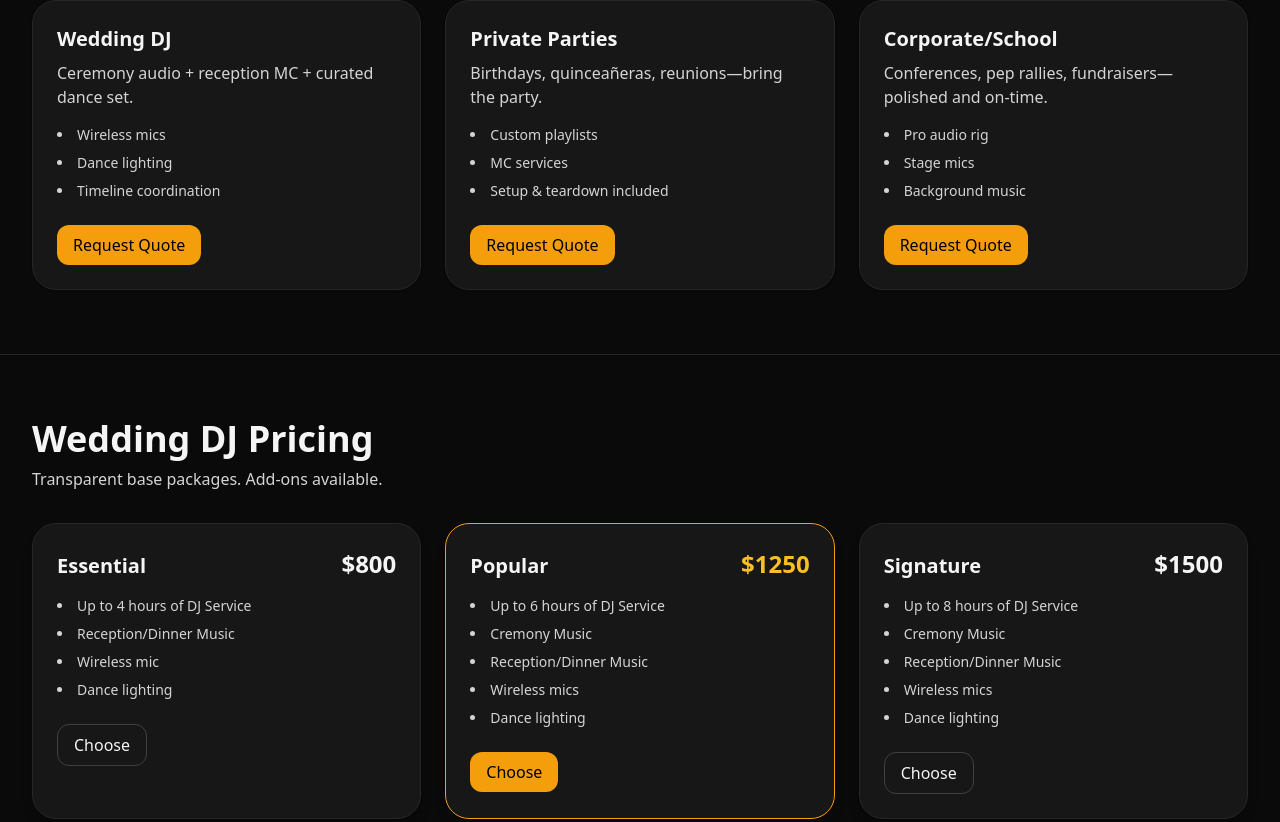
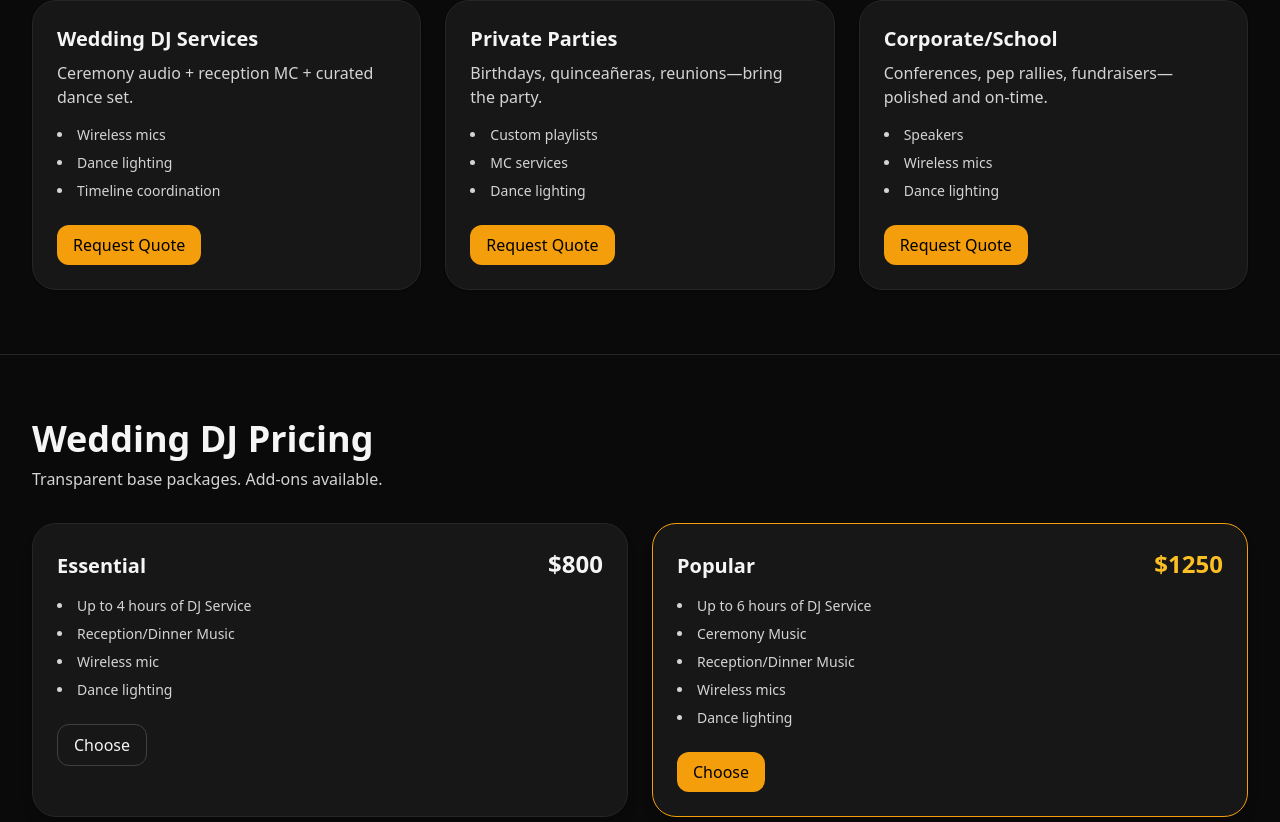
Before and after one commit to dexter806/tascosa.audio, a Next.js app: page / in a window 1280 px wide. Shown: the part 898-1720 px from the top of the page. Built offline with nearby package versions, Linux system fonts and the light colour scheme.

Commit message:
Update index.js

```diff
--- a/pages/index.js
+++ b/pages/index.js
@@ -85,9 +85,9 @@ export default function Home() {
         <p className="mt-2 text-neutral-300">Pick what fits your event. We can customize any package.</p>
         <div className="mt-8 grid md:grid-cols-3 gap-6">
           {[
-            { title: "Wedding DJ", desc: "Ceremony audio + reception MC + curated dance set.", items: ["Wireless mics", "Dance lighting", "Timeline coordination"]},
-            { title: "Private Parties", desc: "Birthdays, quinceañeras, reunions—bring the party.", items: ["Custom playlists", "MC services", "Setup & teardown included"]},
-            { title: "Corporate/School", desc: "Conferences, pep rallies, fundraisers—polished and on-time.", items: ["Pro audio rig", "Stage mics", "Background music"]},
+            { title: "Wedding DJ Services", desc: "Ceremony audio + reception MC + curated dance set.", items: ["Wireless mics", "Dance lighting", "Timeline coordination"]},
+            { title: "Private Parties", desc: "Birthdays, quinceañeras, reunions—bring the party.", items: ["Custom playlists", "MC services", "Dance lighting"]},
+            { title: "Corporate/School", desc: "Conferences, pep rallies, fundraisers—polished and on-time.", items: ["Speakers", "Wireless mics", "Dance lighting"]},
           ].map((card) => (
             <div key={card.title} className="rounded-3xl border border-neutral-800 bg-neutral-900 p-6 shadow">
               <h3 className="text-xl font-semibold">{card.title}</h3>
@@ -126,11 +126,11 @@ export default function Home() {
      <section id="pricing" className="mx-auto max-w-7xl px-4 sm:px-6 lg:px-8 py-16 border-t border-neutral-800">
   <h2 className="text-3xl md:text-4xl font-bold">Wedding DJ Pricing</h2>
   <p className="mt-2 text-neutral-300">Transparent base packages. Add-ons available.</p>
-        <div className="mt-8 grid md:grid-cols-3 gap-6">
+
+  <div className="mt-8 grid md:grid-cols-2 gap-6 justify-center">
     {[
       { tier: "Essential", price: "$800", features: ["Up to 4 hours of DJ Service", "Reception/Dinner Music", "Wireless mic", "Dance lighting"] },
-            { tier: "Popular", price: "$1250", features: ["Up to 6 hours of DJ Service", "Cremony Music", "Reception/Dinner Music", "Wireless mics", "Dance lighting"], highlight: true },
-            { tier: "Signature", price: "$1500", features: ["Up to 8 hours of DJ Service", "Cremony Music", "Reception/Dinner Music", "Wireless mics", "Dance lighting"] },
+      { tier: "Popular", price: "$1250", features: ["Up to 6 hours of DJ Service", "Ceremony Music", "Reception/Dinner Music", "Wireless mics", "Dance lighting"], highlight: true },
     ].map((p) => (
       <div key={p.tier} className={`rounded-3xl border ${p.highlight ? 'border-amber-500' : 'border-neutral-800'} bg-neutral-900 p-6 shadow-lg`}>
         <div className="flex items-baseline justify-between">
@@ -144,8 +144,12 @@ export default function Home() {
       </div>
     ))}
   </div>
-        <p className="mt-4 text-xs text-neutral-500">Final quote depends on venue, travel, and add-ons. Sales tax where applicable.</p>
+
+  <p className="mt-4 text-xs text-neutral-500">
+    Final quote depends on venue, travel, and add-ons. Sales tax where applicable.
+  </p>
 </section>
+
 
       <section id="about" className="mx-auto max-w-7xl px-4 sm:px-6 lg:px-8 py-16 border-t border-neutral-800">
         <div className="grid md:grid-cols-2 gap-10 items-center">
```
Lines whose indentation alone changed are shown as unchanged.
